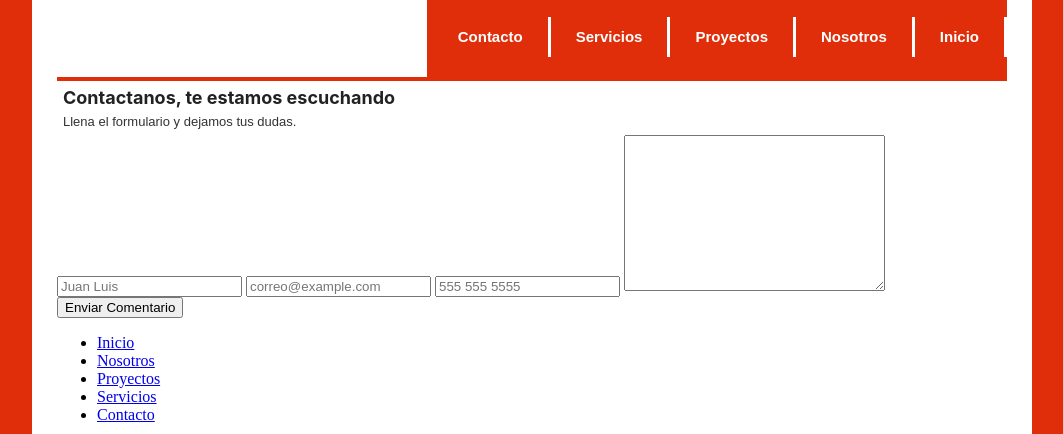
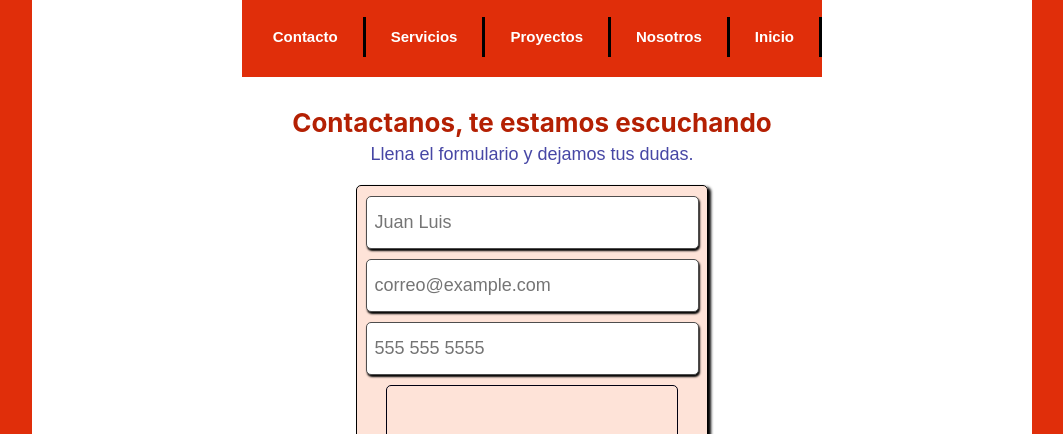
Before and after one commit to Tomyrzrz/aplicacionweb3a, a plain HTML site: page pagina3/proyectos.html in a window 1280 px wide. Shown: the part 143-577 px from the top of the page, without its empty margins (108-1171 px from the left). Drawn offline with Linux system fonts and the light colour scheme.

Commit message:
Correccion de archivos de configuracion

```diff
--- a/pagina3/css/estilos.css
+++ b/pagina3/css/estilos.css
@@ -70,18 +70,16 @@ a img {
 
 #menu {
     height: 80px;
-    border-bottom: 4px solid #e02e0a;
 }
 
 #menu ul {
-    margin: 0;
+    margin: 0 auto;
     padding: 0;
     list-style: none;
     width: 580px;
     height: 60px;
     display: block;
     background-color: #e02e0a;
-    float: right;
     padding-top: 20px;
 }
 
@@ -93,7 +91,7 @@ a img {
     line-height: 40px;
     display: block;
     padding: 0 25px;
-    border-right: 3px solid #FFFFFF;
+    border-right: 3px solid #000;
     font-family: Arial, "Helvetica Neue", Helvetica, sans-serif;
     font-size: 15px;
     color: #FFFFFF;
@@ -102,23 +100,90 @@ a img {
 }
 
 .titulo-cuerpo {
+    margin: 0 auto;
+    text-align: center;
     display: block;
-    font-size: 30px;
-    color: #6D6D6D;
+    font-size: 26px;
+    color: #b42003;
+    margin-top: 30px;
 }
 
-.cajas {
-    border-bottom: 5px solid #e02e0a;
-    padding: 10px 0;
+#cuerpo > p {
+    text-align: center;
+    font-size: 18px;
+    color: #4747a5;
 }
 
-#caja-presentacion {
-    width: 470px;
-    float: left;
+form {
+    width: 350px;
+    height: auto;
+    display: block;
+    margin: 0 auto;
+    background-color: #fcb2955d;
+    margin-top: 20px;
+    border-radius: 5px;
+    border: 1px solid #000000;
+    box-shadow: 3px 2px 3px #000000;
+    align-items: center;
 }
 
-#caja-presentacion h1{
-    font-size: 41px;
-    color: azure;
-    font-weight: bolder;
+.form-input {
+    width: 90%;
+    height: 35px;
+    display: block;
+    margin: 0 auto;
+    margin-top: 10px;
+    padding: 8px;
+    border-radius: 5px;
+    box-shadow: 1px 2px 2px #000000;
+    border: 1px solid #4e4d4d;
+    font-size: 18px;
 }
+
+.form-input:active, .form-input:focus {
+    border: 1px solid #c91717;
+    box-shadow: none;
+    color: #b60c06;
+}
+
+textarea {
+    width: 280px;
+    height: 100px;
+    display: block;
+    margin: 0 auto;
+    background: transparent;
+    border: 1px solid #001;
+    transition: 0.4s border;
+    outline: none;
+    margin-top: 10px;
+    font-size: 18px;
+    padding: 5px;
+    border-radius: 5px;
+}
+
+textarea:focus, textarea:hover, textarea:active{
+    border: 1px dashed #300;
+    /* hidden, dotted, dashed, solid, double, groove, ridge, inset, outset */
+}
+
+.form-button{
+    width: 80%;
+    height: 35px;
+    display: block;
+    margin: 0 auto;
+    margin-top: 15px;
+    margin-bottom: 15px;
+    background-color: #b60c06;
+    color: #fff;
+    border: none;
+    box-shadow: 1px 1px 1px #000;
+    font-size: 17px;
+    padding: 5px;
+    border-radius: 5px;
+}
+
+.form-button:hover{
+    background-color: #a60506;
+    color: #333;
+    border: inset;
+}
--- a/pagina3/proyectos.html
+++ b/pagina3/proyectos.html
@@ -37,14 +37,14 @@
             </ul>
         </nav>
         <main id="cuerpo">
-            <h1 class="titulo-cuepo">Contactanos, te estamos escuchando</h1>
+            <h1 class="titulo-cuerpo">Contactanos, te estamos escuchando</h1>
             <p>Llena el formulario y dejamos tus dudas.</p>
             <form action="" method="post">
-                <input type="text" name="nombre" placeholder="Juan Luis" id="nombre" required="true">
-                <input type="email" name="correo" id="correo" placeholder="correo@example.com" required>
-                <input type="tel" name="telefono" id="telefono" placeholder="555 555 5555" required>
+                <input class="form-input" type="text" name="nombre" placeholder="Juan Luis" id="nombre" required="true">
+                <input class="form-input" type="email" name="correo" id="correo" placeholder="correo@example.com" required>
+                <input class="form-input" type="tel" name="telefono" id="telefono" placeholder="555 555 5555" required>
                 <textarea name="mensaje" id="mensaje" cols="30" rows="10"></textarea>
-                <input type="submit" value="Enviar Comentario">
+                <input class="form-button" type="submit" value="Enviar Comentario">
             </form>
             <div class="limpiar"></div>
         </main>
```
Also changed, not shown: config/remota/config.js (deleted), 1 other file.
